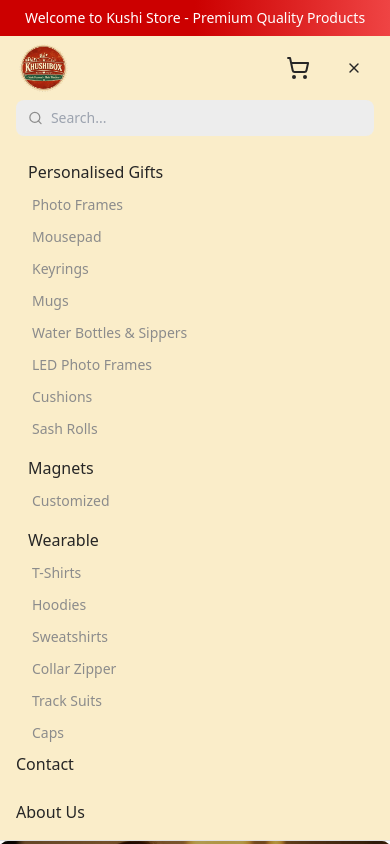
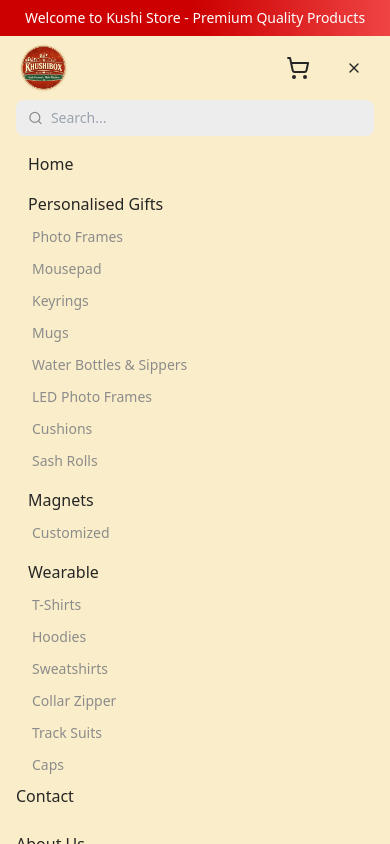
Before and after one commit to SaiRama-Doddi/GiftArticles, a Next.js app: page / in a window 390 px wide. Both pictures are taken after a click on the button 354 px from the left and 68 px from the top of the page. Shown: the top 844 px of the page. Built offline with nearby package versions, Linux system fonts and the light colour scheme.

Commit message:
added in mobile also

```diff
--- a/components/navbar.tsx
+++ b/components/navbar.tsx
@@ -69,8 +69,8 @@ export function Navbar() {
               <NavigationMenu suppressHydrationWarning>
                 <NavigationMenuList className="gap-1" suppressHydrationWarning>
                   <a href="/" className="text-sm font-medium text-foreground hover:text-red-600 pr-2">
-   Home
-  </a>
+                  Home
+                 </a>
                   {categories.map((category) => (
                     <NavigationMenuItem key={category.name}>
                       <NavigationMenuTrigger className="text-sm font-medium text-foreground hover:text-white ">
@@ -172,6 +172,10 @@ export function Navbar() {
                   className="bg-transparent outline-none text-sm w-full text-foreground"
                 />
               </form>
+
+                                   <a href="/" className="pl-3 text-base font-medium text-foreground hover:text-red-600">
+   Home
+  </a>
               {categories.map((category) => (
                 <div key={category.name}>
                   <div className="font-medium text-foreground px-3 py-2">
@@ -202,6 +206,8 @@ export function Navbar() {
 
 
                      <div className="flex flex-col gap-6">
+
+
   <a href="/contact" className="text-base font-medium text-foreground hover:text-red-600">
     Contact
   </a>
```
